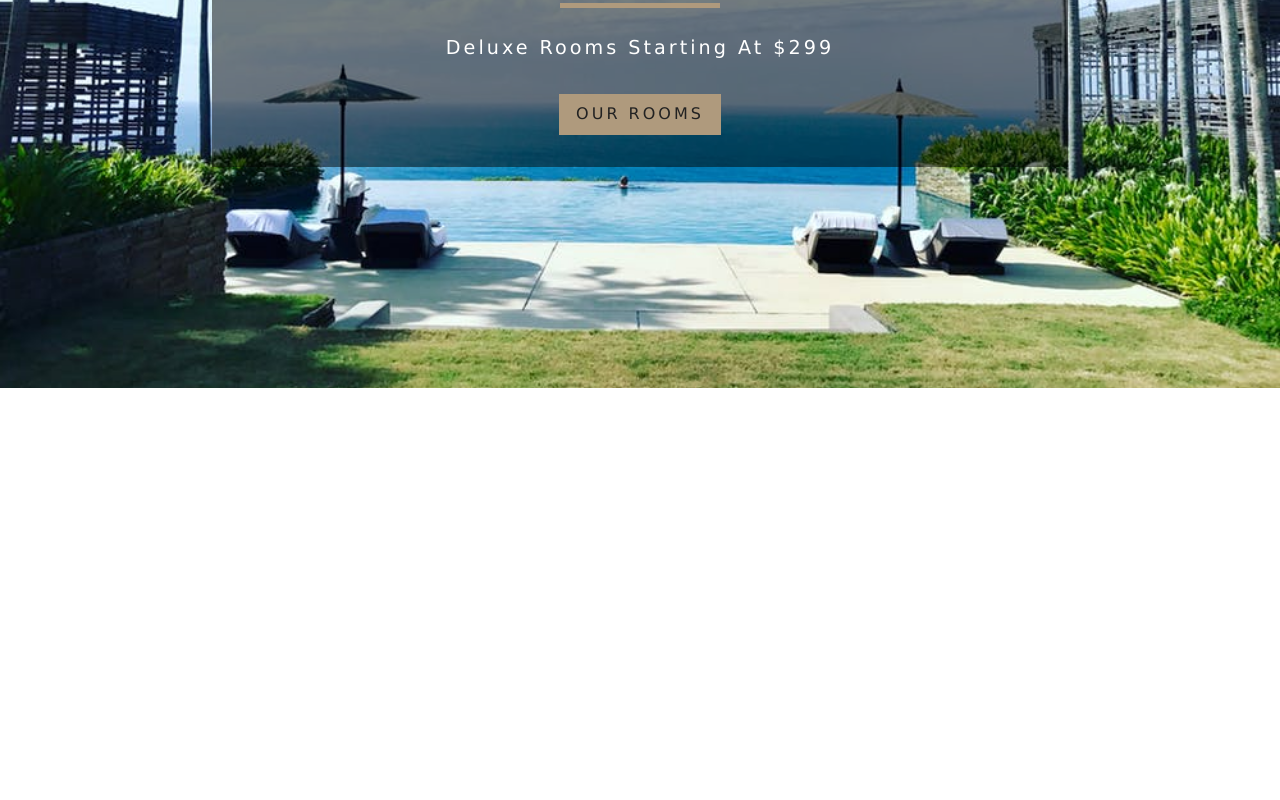
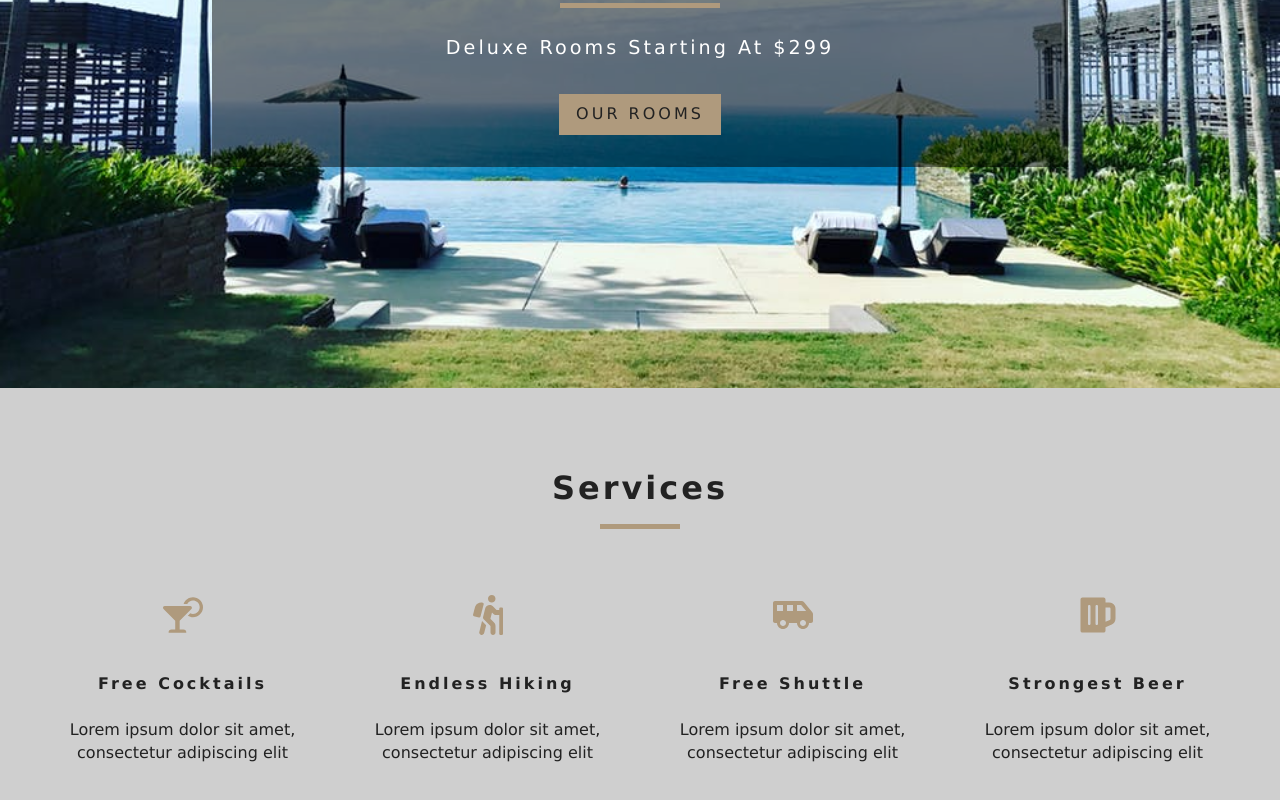
Before and after one commit to Stepan-Ne/Resort-react-app, a React (Create React App) app: page / in a window 1280 px wide. Shown: the part 412-1212 px from the top of the page. Before the commit the page ends 800 px from the top, so only its background shows below. Built offline with nearby package versions, Linux system fonts and the light colour scheme; the HTML template or start-up script is replaced by a standard one.

Commit message:
Added Services.js & Title.js

```diff
--- a/src/App.css
+++ b/src/App.css
@@ -252,6 +252,7 @@
 }
 .services h6 {
   letter-spacing: var(--mainSpacing);
+  text-transform: capitalize;
 }
 .services p {
   width: 80%;
--- /dev/null
+++ b/src/components/Services.js
@@ -0,0 +1,50 @@
+import React, {Component} from 'react';
+import Title from "./Title";
+import { FaCocktail, FaHiking, FaShuttleVan, FaBeer} from "react-icons/fa";
+
+class Services extends Component {
+    state = {
+        services: [
+            {
+                icon: <FaCocktail />,
+                title: 'Free cocktails',
+                info: 'Lorem ipsum dolor sit amet, consectetur adipiscing elit'
+            },
+            {
+                icon: <FaHiking />,
+                title: 'Endless hiking',
+                info: 'Lorem ipsum dolor sit amet, consectetur adipiscing elit'
+            },
+            {
+                icon: <FaShuttleVan />,
+                title: 'Free shuttle',
+                info: 'Lorem ipsum dolor sit amet, consectetur adipiscing elit'
+            },
+            {
+                icon: <FaBeer />,
+                title: 'Strongest beer',
+                info: 'Lorem ipsum dolor sit amet, consectetur adipiscing elit'
+            }
+        ]
+    }
+
+    render() {
+        return (
+            <section className='services'>
+                <Title title='services'/>
+                <div className='services-center'>
+                    { this.state.services.map( (item, index) => (
+                        <article key={index.toString()} className='service'>
+                            <span>{item.icon}</span>
+                            <h6>{item.title}</h6>
+                            <p>{item.info}</p>
+                        </article>
+                    ))}
+                </div>
+
+            </section>
+        );
+    }
+}
+
+export default Services;
--- /dev/null
+++ b/src/components/Title.js
@@ -0,0 +1,12 @@
+import React from 'react';
+
+const Title = ({title}) => {
+    return (
+        <div className='section-title'>
+            <h4>{title}</h4>
+            <div/>
+        </div>
+    );
+}
+
+export default Title;
--- a/src/pages/Home.jsx
+++ b/src/pages/Home.jsx
@@ -2,14 +2,18 @@
 import Hero from '../components/Hero';
 import Banner from "../components/Banner";
 import {Link} from "react-router-dom";
+import Services from "../components/Services";
 
 const Home = () => {
   return (
+      <>
       <Hero>
           <Banner title='luxurious rooms' subtitle='deluxe rooms starting at $299'>
               <Link to='/rooms' className='btn-primary'>Our rooms</Link>
           </Banner>
       </Hero>
+          <Services />
+          </>
   )
 }
 
```
